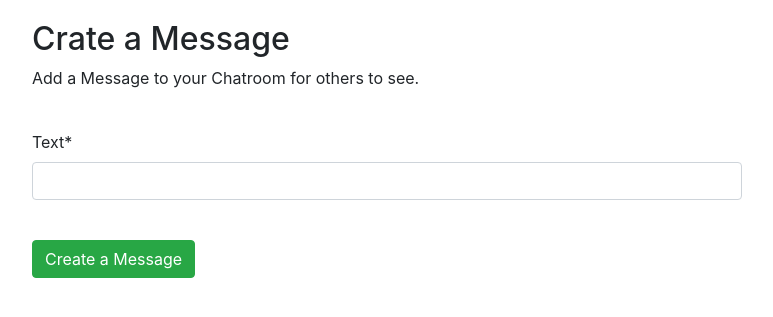
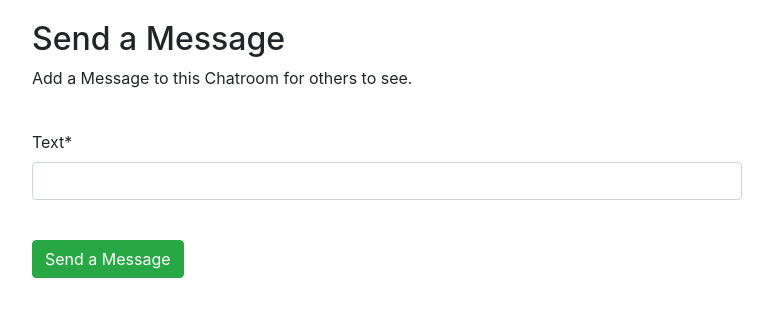
Before and after one commit to FoysalMdTanvir/Public_Networking, a Django app: a page that uses templates/chat/message_form.html in a window 1280 px wide. Shown: the part 64-381 px from the top of the page, without its empty margins (68-841 px from the left). Run offline with Django 3.2, Linux system fonts and the light colour scheme; a user stored in the database is signed in; data comes from the database, SQL or seed files in the repository; both versions use the stored data as it was after the commit; some libraries are stand-ins or nearby versions.

Commit message:
Message room to Chatroom

```diff
--- a/chat/models.py
+++ b/chat/models.py
@@ -17,7 +17,7 @@ class Chatroom(models.Model):
     def get_absolute_url(self):
         return reverse('chatroom_view', kwargs={'slug': self.slug})
 
-    def __unicode__(self):
+    def __str__(self):
         return self.name
 
 
@@ -30,6 +30,3 @@ class Message(models.Model):
 
     def get_absolute_url(self):
         return reverse('message_view', kwargs={'slug': self.slug, 'pk': self.pk})
-
-    class Meta:
-        ('can_delete_messages', 'can delete messages'),
--- a/chat/views.py
+++ b/chat/views.py
@@ -4,6 +4,7 @@ from django.views.generic.edit import CreateView
 from django.urls import reverse, reverse_lazy
 from django.contrib.auth.mixins import LoginRequiredMixin
 from django.http import Http404
+from django.contrib import messages
 from chat.models import Chatroom, Message
 from chat.forms import ChatroomForm, MessageForm
 
@@ -76,7 +77,7 @@ class ChatroomView(LoginRequiredMixin, DetailView):
     def get_context_data(self, **kwargs):
         context = super(ChatroomView, self).get_context_data(**kwargs)
         context['chatroom'] = self.object
-        # Display 50 most recent Messages in Chatroom
+        # 50 most recent Messages in Chatroom
         context['recent_messages'] = Message.objects.filter(chatroom=self.object)[:50]
         return context
 
@@ -104,7 +105,7 @@ class MessageCreate(LoginRequiredMixin, CreateView):
         return super(MessageCreate, self).form_valid(form)
 
     def get_success_url(self):
-        return reverse_lazy('chat:chatrooms')
+        return reverse_lazy('chat:chatroom', kwargs={'slug': self.kwargs['slug']})
 
 
 class MessageView(LoginRequiredMixin, DetailView):
--- a/templates/chat/message.html
+++ b/templates/chat/message.html
@@ -9,7 +9,7 @@
   <div class="row">
     <div class="col-lg-8">
 
-      <h2>This is the "<b>{{ object }}</b>" Message.</h2>
+      <h2>This is the "<b>{{ object.text }}</b>" Message.</h2>
 
       <p><span class="label label-default">Info</span>&nbsp;&nbsp;{{ object.info }}</p>
       <p><span class="label label-default">Creator</span>&nbsp;&nbsp;{{ object.created_by }}</p>
--- a/templates/chat/message_form.html
+++ b/templates/chat/message_form.html
@@ -1,6 +1,6 @@
 {% extends "base.html" %}
 {% load crispy_forms_tags %}
-{% block title_block %}Add a Message{% endblock %}
+{% block title_block %}Send a Message{% endblock %}
 
 {% block body_block %}
 
@@ -8,9 +8,9 @@
   <div class="row">
     <div class="col-lg-8">
 
-      <h2>Crate a Message</h2>
+      <h2>Send a Message</h2>
 
-      <p>Add a Message to your Chatroom for others to see.</p><br>
+      <p>Add a Message to this Chatroom for others to see.</p><br>
 
       <form action="" method="post">
 
@@ -18,7 +18,7 @@
         {{ form|crispy }}
 
         <br>
-        <input type="submit" class="btn btn-success" value="Create a Message" />
+        <input type="submit" class="btn btn-success" value="Send a Message" />
 
       </form>
 
```
Also changed, not shown: db.sqlite3.
